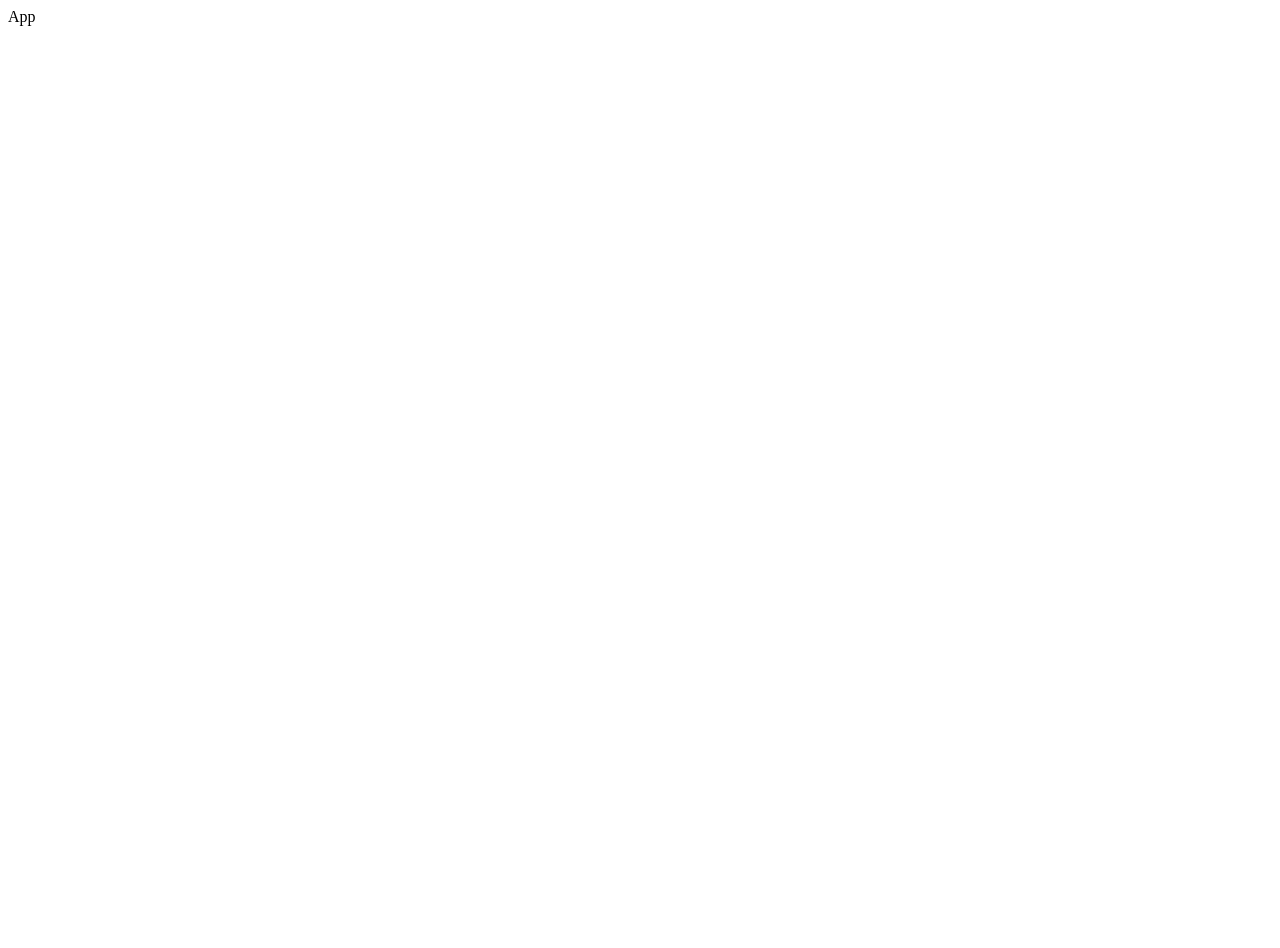
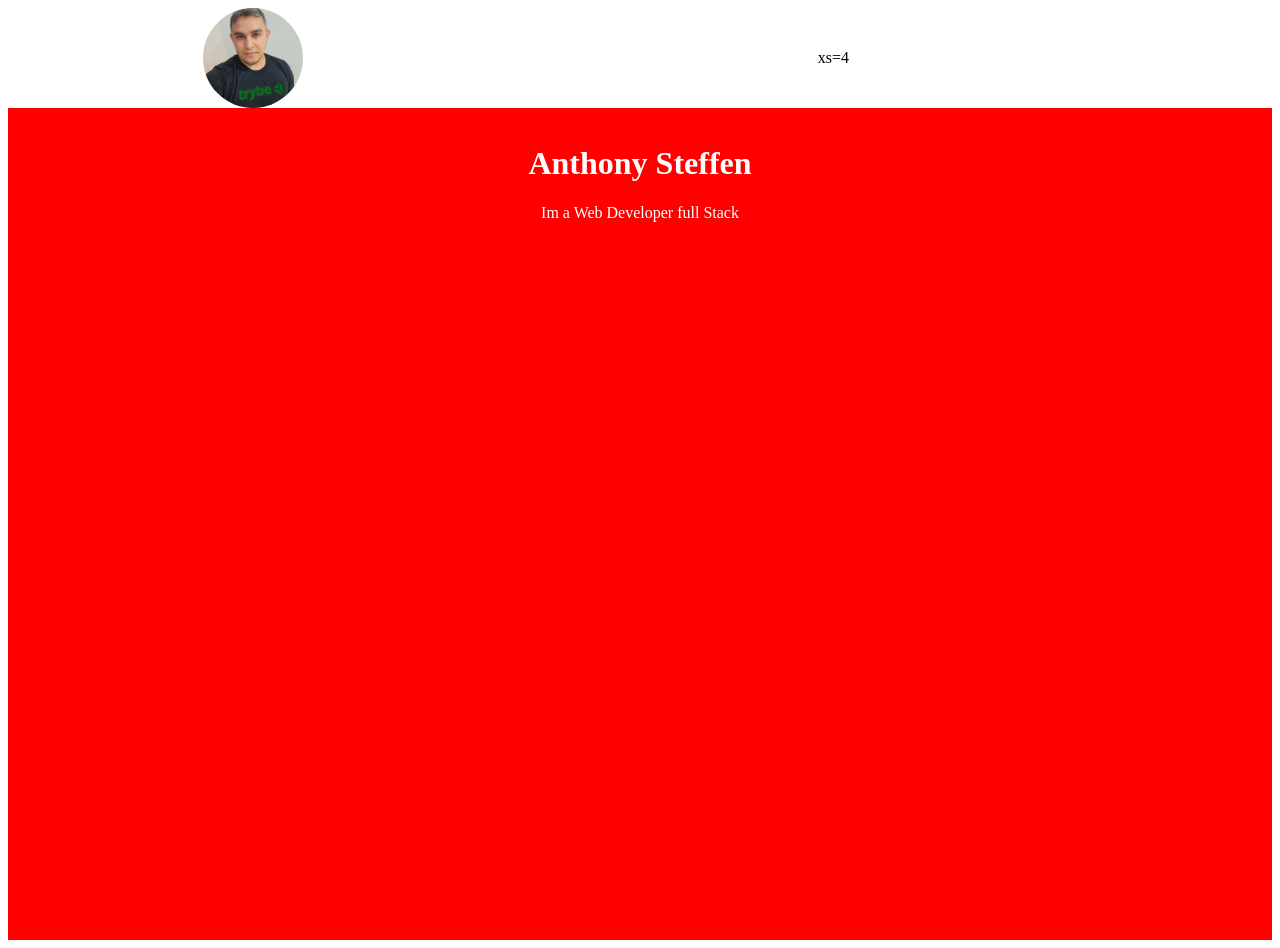
Before and after one commit to anthony-steffen/my-portfolio, a React (Vite) app: page / in a window 1280 px wide. Before the commit the page ends 800 px from the top, so only its background shows below. Built offline with nearby package versions, Linux system fonts and the light colour scheme.

Commit message:
Starting Hero developement

```diff
--- a/package.json
+++ b/package.json
@@ -10,6 +10,9 @@
     "preview": "vite preview"
   },
   "dependencies": {
+    "@emotion/react": "^11.13.3",
+    "@emotion/styled": "^11.13.0",
+    "@mui/material": "^6.1.0",
     "react": "^18.3.1",
     "react-dom": "^18.3.1"
   },
--- a/src/App.tsx
+++ b/src/App.tsx
@@ -1,8 +1,10 @@
-import React from 'react'
+import Home from "./pages/Home/Home"
 
 const App = () => {
   return (
-    <div>App</div>
+    <div>
+      <Home />
+      </div>
   )
 }
 
--- /dev/null
+++ b/src/pages/Home/Home.tsx
@@ -0,0 +1,9 @@
+import Hero from "./sections/Hero/Hero"
+
+const Home = () => {
+  return (
+    <Hero/>
+  )
+}
+
+export default Home
--- /dev/null
+++ b/src/pages/Home/sections/Hero/Hero.tsx
@@ -0,0 +1,47 @@
+
+import { Container, Grid, styled } from '@mui/material'
+import Avatar from '../../../../assets/Avatar.png'
+
+const Hero = () => {
+
+  const StyledHero = styled('div') (() => ({
+    backgroundColor: 'red',
+    color: 'white',
+    padding: '1rem',
+    textAlign: 'center',
+    height: '100vh'
+  }))
+
+  const StyledImg = styled('img') (() => ({
+    width: '100px',
+    height: '100px',
+    borderRadius: '50%',
+    objectFit: 'cover'
+
+  }))
+  return (
+    <>
+    <Container maxWidth="lg">
+      <Grid container spacing={1}>
+        <Grid item xs={4} display={'flex'} justifyContent={'center'} alignItems={'center'}>
+        <StyledImg src={Avatar} alt="Avatar"/>
+        </Grid>
+        <Grid item xs={8} display={'flex'} justifyContent={'center'} alignItems={'center'}>
+          xs=4
+        </Grid>
+      </Grid>
+    </Container>
+
+      <StyledHero>
+
+        <h1>Anthony Steffen</h1>
+        <p>Im a Web Developer full Stack</p>
+
+
+      </StyledHero>
+
+    </>
+  )
+}
+
+export default Hero
```
Also changed, not shown: src/assets/Avatar.png (added), src/pages/Home/sections/About/About.tsx (added), src/pages/Home/sections/Projects/Projects.tsx (added), 1 other file (tests, documents, lock files or other folders).
